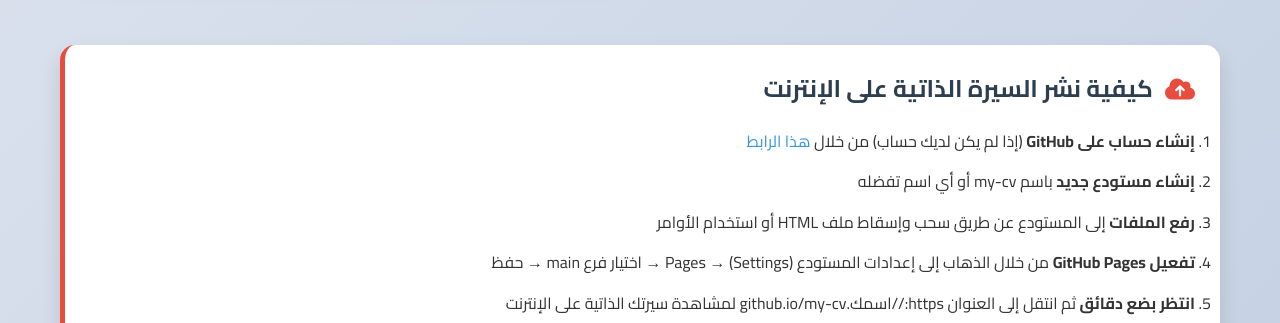
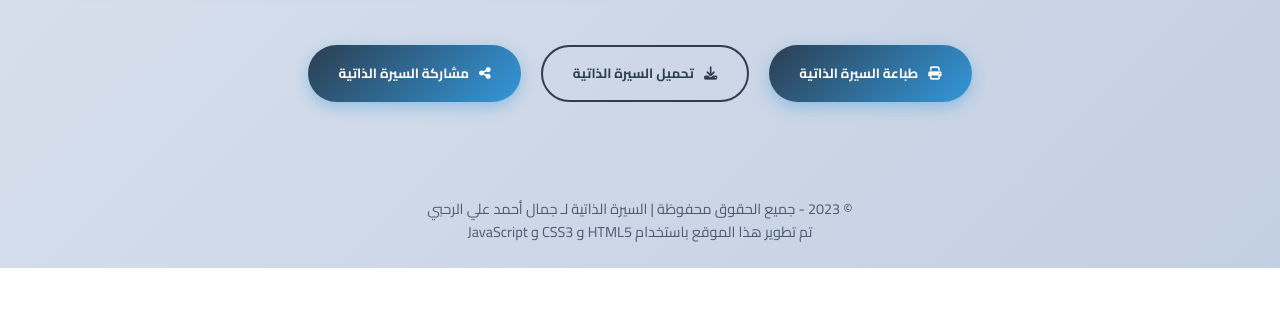
Before and after one commit to jamal2022ahmed/Cv_JamalAl-Rahbi, a plain HTML site: page index.html in a window 1280 px wide. Shown: the part 2477-2800 px from the top of the page. After the commit the page ends 2745 px from the top, so only its background shows below. Drawn offline with nearby package versions, Linux system fonts and the light colour scheme.

Commit message:
Update index.html

```diff
--- a/index.html
+++ b/index.html
@@ -873,17 +873,7 @@
             </div>
         </div>
 
-        <div class="deployment-instructions">
-            <h2><i class="fas fa-cloud-upload-alt"></i> كيفية نشر السيرة الذاتية على الإنترنت</h2>
-            <ol class="deployment-steps">
-                <li><strong>إنشاء حساب على GitHub</strong> (إذا لم يكن لديك حساب) من خلال <a href="https://github.com/join" target="_blank">هذا الرابط</a></li>
-                <li><strong>إنشاء مستودع جديد</strong> باسم <code>my-cv</code> أو أي اسم تفضله</li>
-                <li><strong>رفع الملفات</strong> إلى المستودع عن طريق سحب وإسقاط ملف HTML أو استخدام الأوامر</li>
-                <li><strong>تفعيل GitHub Pages</strong> من خلال الذهاب إلى إعدادات المستودع (Settings) → Pages → اختيار فرع main → حفظ</li>
-                <li><strong>انتظر بضع دقائق</strong> ثم انتقل إلى العنوان <code>https://اسمك.github.io/my-cv</code> لمشاهدة سيرتك الذاتية على الإنترنت</li>
-            </ol>
-            <p>بدائل أخرى للنشر: <a href="https://www.netlify.com/" target="_blank">Netlify</a> أو <a href="https://vercel.com/" target="_blank">Vercel</a> وتقدم خصائص إضافية ومجانية أيضًا.</p>
-        </div>
+
 
         <div class="buttons">
             <button class="btn btn-primary" onclick="window.print()"><i class="fas fa-print"></i> طباعة السيرة الذاتية</button>
```
